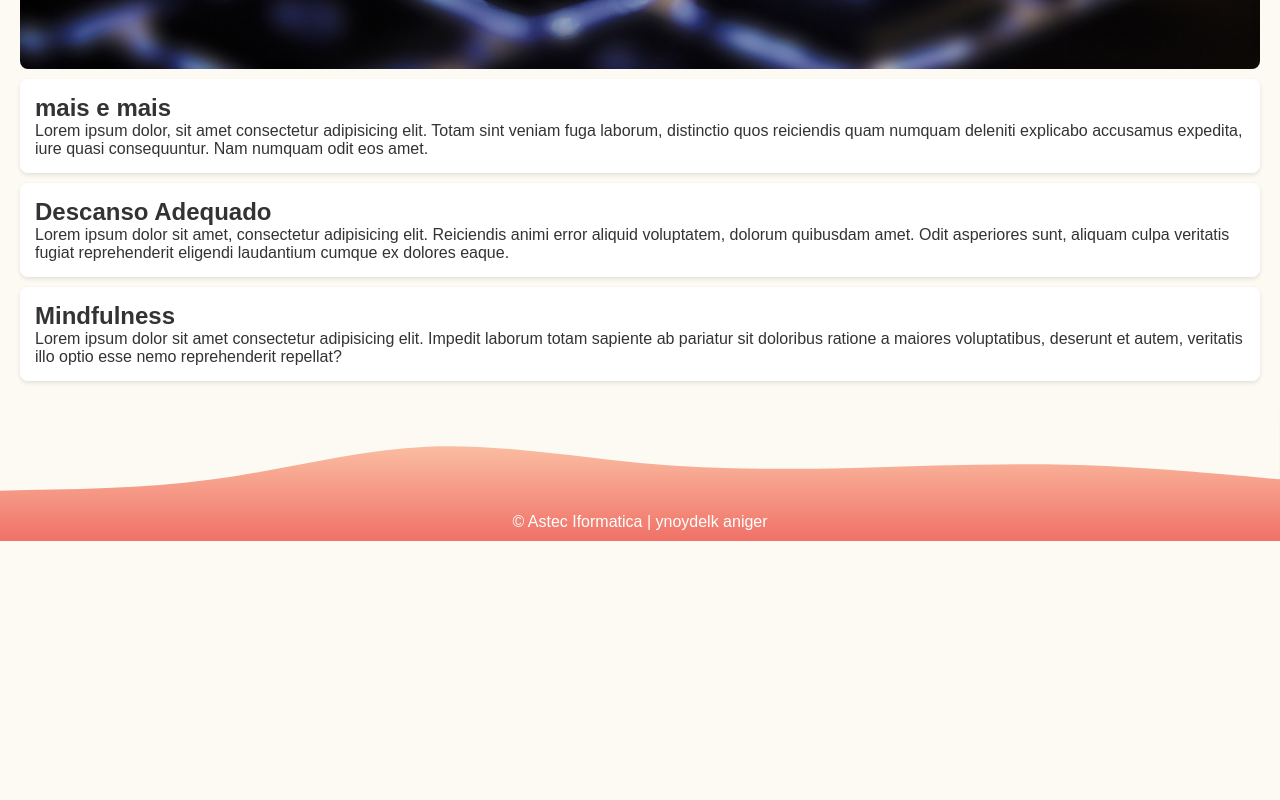
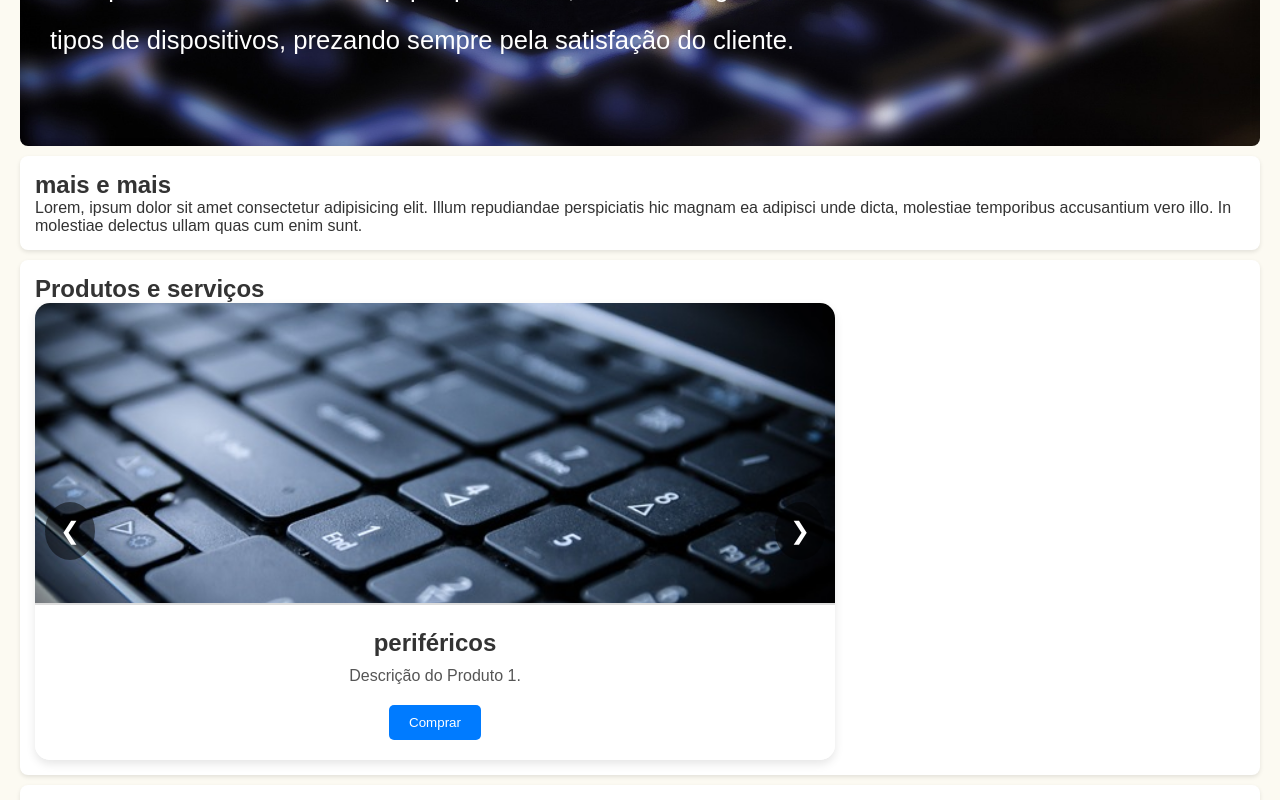
Before and after one commit to ynoydelk/astecinformatica, a plain HTML site: page index.html in a window 1280 px wide. Shown: the part 600-1400 px from the top of the page. Before the commit the page ends 1141 px from the top, so only its background shows below. Drawn offline with Linux system fonts and the light colour scheme.

Commit message:
atualizando mais ainda
colocando produtos e mais

```diff
--- /dev/null
+++ b/css/carousel.css
@@ -0,0 +1,81 @@
+.carousel-container {
+    position: relative;
+    width: 80%;
+    max-width: 800px;
+    overflow: hidden;
+    border-radius: 15px;
+    box-shadow: 0 4px 10px rgba(0, 0, 0, 0.1);
+  }
+
+  .carousel {
+    display: flex;
+    transition: transform 0.5s ease-in-out;
+  }
+
+  .carousel-item {
+    min-width: 100%;
+    text-align: center;
+    background-color: #ffffff;
+  }
+
+  .carousel-item img {
+    width: 100%;
+    height: 300px;
+    object-fit: cover;
+    border-bottom: 2px solid #ddd;
+  }
+
+  .item-info {
+    padding: 20px;
+  }
+
+  .item-info h2 {
+    font-size: 24px;
+    color: #333;
+    margin-bottom: 10px;
+  }
+
+  .item-info p {
+    font-size: 16px;
+    color: #555;
+    margin-bottom: 20px;
+  }
+
+  .item-info button {
+    padding: 10px 20px;
+    background-color: #007bff;
+    color: white;
+    border: none;
+    border-radius: 5px;
+    cursor: pointer;
+  }
+
+  .item-info button:hover {
+    background-color: #0056b3;
+  }
+
+  /* Botões de navegação */
+  .prev-btn, .next-btn {
+    position: absolute;
+    top: 50%;
+    transform: translateY(-50%);
+    background-color: rgba(0, 0, 0, 0.5);
+    color: white;
+    border: none;
+    padding: 15px;
+    cursor: pointer;
+    font-size: 24px;
+    border-radius: 50%;
+  }
+
+  .prev-btn {
+    left: 10px;
+  }
+
+  .next-btn {
+    right: 10px;
+  }
+
+  .prev-btn:hover, .next-btn:hover {
+    background-color: rgba(0, 0, 0, 0.7);
+  }
--- a/css/style.css
+++ b/css/style.css
@@ -1,6 +1,7 @@
 @charset "UTF-8";
 @import url(header.css);
 @import url(footer.css);
+@import url(carousel.css);
 *{
     padding: 0;
     margin: 0;
@@ -26,7 +27,7 @@ section {
 }
 
 .bgimage{
-    background-color: white;
+    background-color: #fcfaf2;
     color: white;
     box-shadow: inset 6px 6px 13px 0px rgba(0, 0, 0, 0.473);
     background-attachment: fixed;
@@ -40,5 +41,5 @@ section {
     padding-bottom: 10vh;
     line-height: 2em;
     padding-left: 30px;
-    font-size: 3vw;
+    font-size: 2vw;
 }
--- a/index.html
+++ b/index.html
@@ -31,26 +31,59 @@
         <section class="bgimage" id="img01">
             <h2>sobre o nosso serviço</h2>
             <p>
-                Lorem ipsum dolor, sit amet consectetur adipisicing elit. Facere, ea qui totam error ad ut id accusamus
-                dolorem perspiciatis architecto odio, temporibus ullam, dolorum eum voluptatem distinctio hic libero
-                ipsam!
+                A Astec Informática, localizada em Crato-CE, é uma empresa especializada em serviços de manutenção e assistência técnica de eletrodomésticos, aparelhos eletrônicos e eletroportáteis.
+            </p>
+            <br>
+            <p>
+                Com anos de experiência no mercado, a Astec é reconhecida por seu atendimento de qualidade, oferecendo soluções rápidas e eficazes para a resolução de problemas técnicos.
+            </p>
+            <br>
+            <p>
+                A empresa conta com uma equipe qualificada, dedicada a garantir o bom funcionamento de diversos tipos de dispositivos, prezando sempre pela satisfação do cliente.
             </p>
         </section>
         <section>
             <h2>mais e mais</h2>
             <p>
-                Lorem ipsum dolor, sit amet consectetur adipisicing elit. Totam sint veniam fuga laborum, distinctio
-                quos reiciendis quam numquam deleniti explicabo accusamus expedita, iure quasi consequuntur. Nam numquam
-                odit eos amet.
+                Lorem, ipsum dolor sit amet consectetur adipisicing elit. Illum repudiandae perspiciatis hic magnam ea adipisci unde dicta, molestiae temporibus accusantium vero illo. In molestiae delectus ullam quas cum enim sunt.
             </p>
         </section>
         <section>
-            <h2>Descanso Adequado</h2>
-            <p>
-                Lorem ipsum dolor sit amet, consectetur adipisicing elit. Reiciendis animi error aliquid voluptatem,
-                dolorum quibusdam amet. Odit asperiores sunt, aliquam culpa veritatis fugiat reprehenderit eligendi
-                laudantium cumque ex dolores eaque.
-            </p>
+            <h2>Produtos e serviços</h2>
+            <div class="carousel-container">
+                <div class="carousel">
+                  <!-- Slide 1 -->
+                  <div class="carousel-item active">
+                    <img src="image/keyboard-254582_640.jpg" alt="Produto 1">
+                    <div class="item-info">
+                      <h2>periféricos</h2>
+                      <p>Descrição do Produto 1.</p>
+                      <button>Comprar</button>
+                    </div>
+                  </div>
+                  <!-- Slide 2 -->
+                  <div class="carousel-item">
+                    <img src="image/disco.jpg" alt="Produto 2">
+                    <div class="item-info">
+                      <h2>peças</h2>
+                      <p>Descrição do Produto 2.</p>
+                      <button>Comprar</button>
+                    </div>
+                  </div>
+                  <!-- Slide 3 -->
+                  <div class="carousel-item">
+                    <img src="image/service-428538_640.jpg" alt="Produto 3">
+                    <div class="item-info">
+                      <h2>concertos</h2>
+                      <p>Descrição do Produto 3.</p>
+                      <button>contato</button>
+                    </div>
+                  </div>
+                </div>
+                <!-- Controles do Carrossel -->
+                <button class="prev-btn" onclick="moveCarousel(-1)">&#10094;</button>
+                <button class="next-btn" onclick="moveCarousel(1)">&#10095;</button>
+              </div>
         </section>
         <section>
             <h2>Mindfulness</h2>
--- a/javascript/script.js
+++ b/javascript/script.js
@@ -0,0 +1,9 @@
+let currentSlide = 0;
+
+function moveCarousel(direction) {
+  const carousel = document.querySelector('.carousel');
+  const items = document.querySelectorAll('.carousel-item');
+  currentSlide = (currentSlide + direction + items.length) % items.length;
+
+  carousel.style.transform = `translateX(-${currentSlide * 100}%)`;
+}
```
